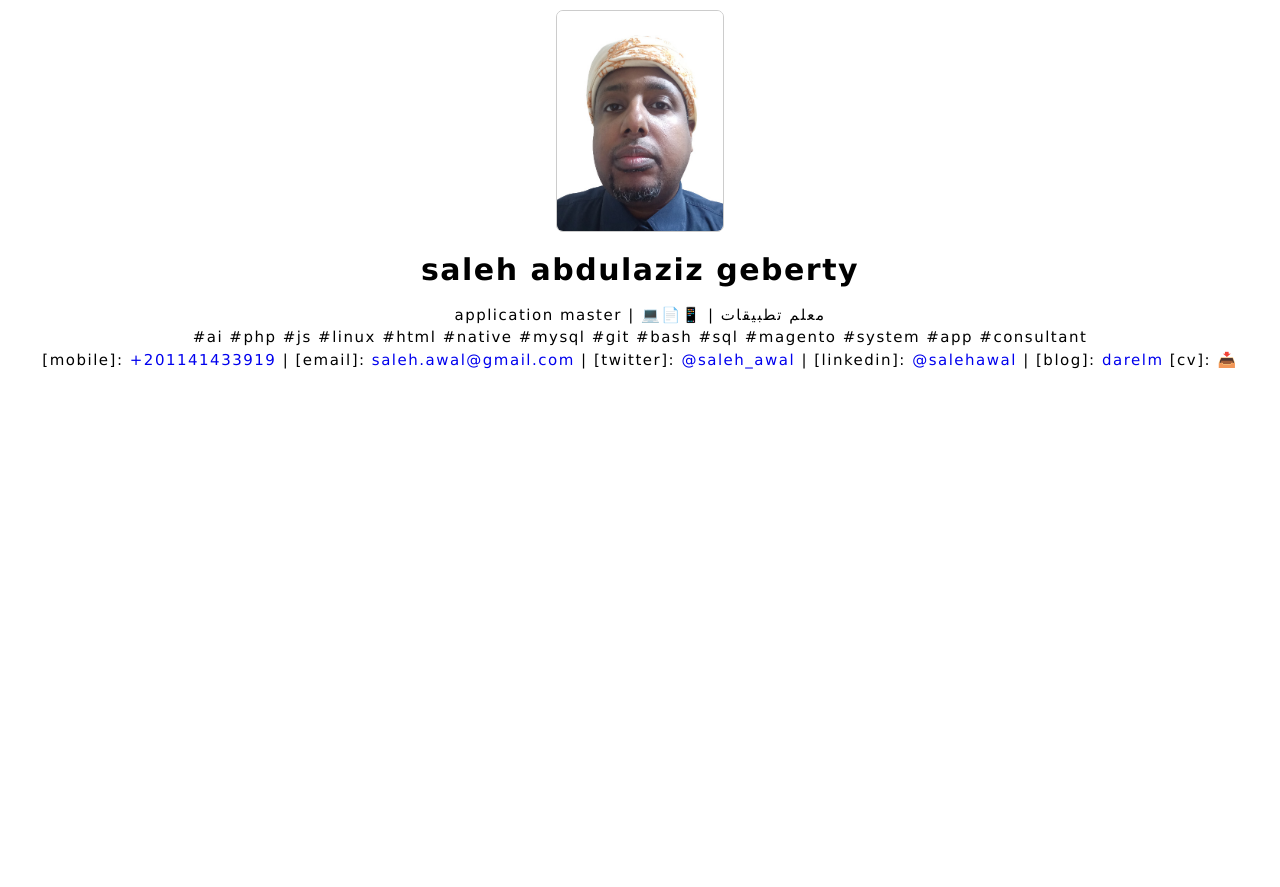
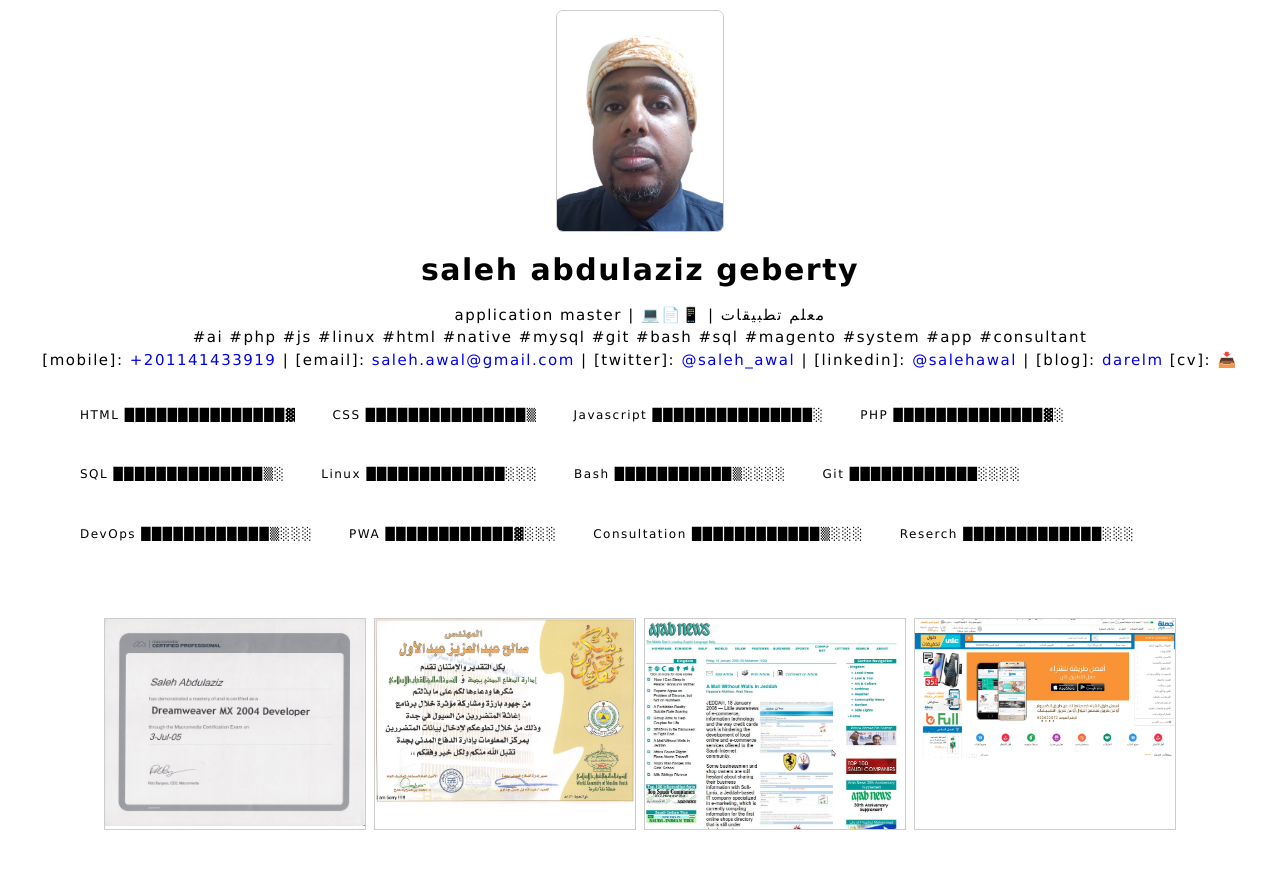
Before and after one commit to salehawal/salehawal.github.io, a PHP site: page / in a window 1280 px wide. Before the commit the page ends 369 px from the top, so only its background shows below. Run offline with PHP 8.4, Linux system fonts and the light colour scheme.

Commit message:
add new block <achivments>

```diff
--- a/index.htm
+++ b/index.htm
@@ -26,10 +26,34 @@
           <p style="margin-top: 0px;">application master | 💻📄📱 | معلم تطبيقات<br>#ai #php #js #linux #html #native #mysql #git #bash #sql #magento #system #app #consultant<br>[mobile]: <a href="tel:+201141433919">+201141433919</a> | [email]: <a href="mailto:saleh.awal@gmail.com" target="_blank">saleh.awal@gmail.com</a> | [twitter]: <a href="https://twitter.com/saleh_awal" target="_blank">@saleh_awal</a> | [linkedin]: <a href="https://www.linkedin.com/in/salehawal/">@salehawal</a> | [blog]: <a href="http://blog.darelm.cc" target="_blank">darelm</a> [cv]: <a href="https://docs.google.com/document/d/1pQNzwwhfHqT2yKSp1htv5GHQ0-EyC9HHDuPiGR268HQ/edit?usp=sharing" target="_blank">📥</a></p>
         </div>
     </div>
+    <div class="contentWrapper">
+
+      <div class="cblock">
+        <div class="cblock_item">HTML<script type="text/javascript">genProgressBar(98);</script></div>
+            <div class="cblock_item">CSS<script type="text/javascript">genProgressBar(96);</script></div>
+            <div class="cblock_item">Javascript<script type="text/javascript">genProgressBar(95);</script></div>
+            <div class="cblock_item">PHP<script type="text/javascript">genProgressBar(92);</script></div>
+            <div class="cblock_item">SQL<script type="text/javascript">genProgressBar(90);</script></div>
+            <div class="cblock_item">Linux<script type="text/javascript">genProgressBar(82);</script></div>
+            <div class="cblock_item">Bash<script type="text/javascript">genProgressBar(72);</script></div>
+            <div class="cblock_item">Git<script type="text/javascript">genProgressBar(76);</script></div>
+            <div class="cblock_item">DevOps<script type="text/javascript">genProgressBar(78);</script></div>
+            <div class="cblock_item">PWA<script type="text/javascript">genProgressBar(80);</script></div>
+            <div class="cblock_item">Consultation<script type="text/javascript">genProgressBar(79);</script></div>
+            <div class="cblock_item">Reserch<script type="text/javascript">genProgressBar(82);</script></div>
+            <div class="cblock_clear"></div>
+      </div>
+
+      <div class="cblock">
+        <center><div class="block-gallery" id="gallery-ach"></div></center>
+      </div>
+
+    </div>
     <script type="text/javascript">
+        loadAchivments();
         //loadProjects();
         //loadCertificates();
-        arrangeblocks('block_certificates');
+        //arrangeblocks('block_certificates');
     </script>
 </body>
 </html>
--- a/main.css
+++ b/main.css
@@ -73,15 +73,15 @@ h6{
 	border-radius: 7px;
 }
 .block-img{
-	width: : 160px;
-	height: 110px;
+	width: : 260px;
+	height: 210px;
 	margin: 4px;
 	float: left;
 	border: solid 1px #ccc;
 	overflow: hidden;
 }
 .block-img img{
-	width: 160px;
+	width: 260px;
 }
 .magnify
 {
@@ -153,8 +153,14 @@ h6{
 	float: left;
 	text-align: center;
   	/*border: 0.5px solid #ccc;*/
-  	background-color: #F5F5F5;
+	/*background-color: #F5F5F5;*/
 }
 .cblock_clear{
 	clear: both;
 }
+
+.block-gallery{
+	display: inline-block;
+	margin: auto;
+/*	width: 64%;*/
+}
```
Also changed, not shown: .htaccess, img/achivments/adobe.jpg (added), img/achivments/civil_defence.jpg (added), img/achivments/jeddah_eshops.jpg (added), img/achivments/jomlah.com.jpg (added), lib/fun.js.
